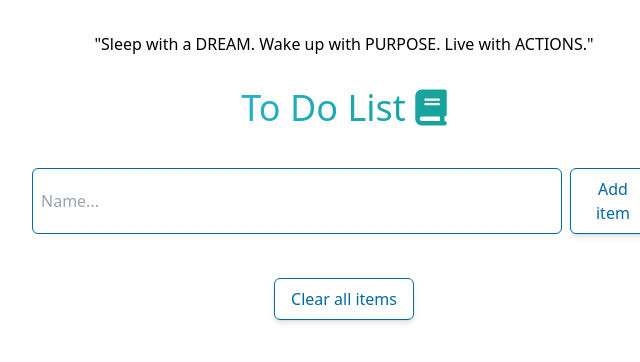
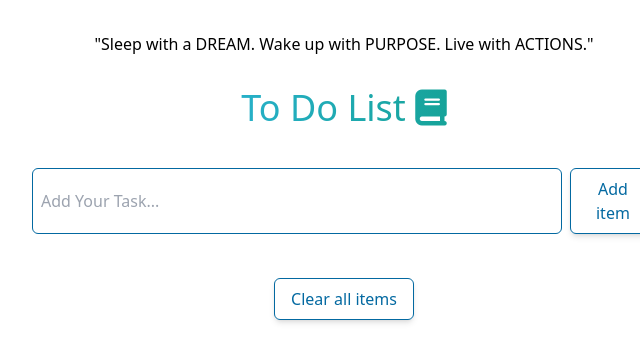
Before and after one commit to mahinhossin81/ToDoList, a plain HTML site: page index.html in a window 1280 px wide. Shown: the full height of the page, 296-936 px from the left. Drawn offline with nearby package versions, Linux system fonts and the light colour scheme.

Commit message:
Placeholder

```diff
--- a/index.html
+++ b/index.html
@@ -34,7 +34,7 @@
             type="text"
             class="capitalize border border-sky-700 text-sky-700 px-2 py-1 rounded-md w-full"
             id="itemInput"
-            placeholder="name..."
+            placeholder="Add your task..."
           />
           <div class="input-group-append">
             <button
```
